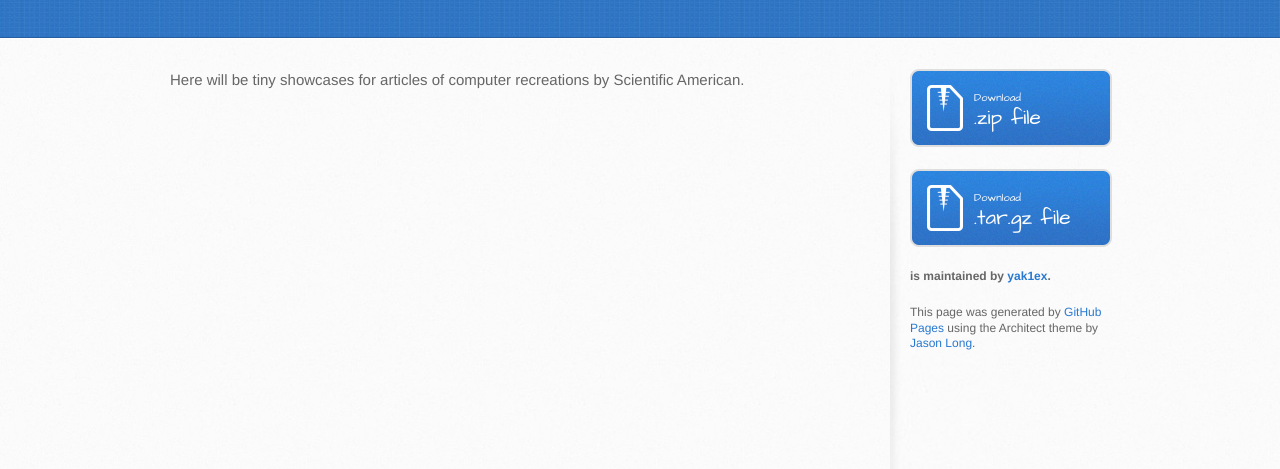
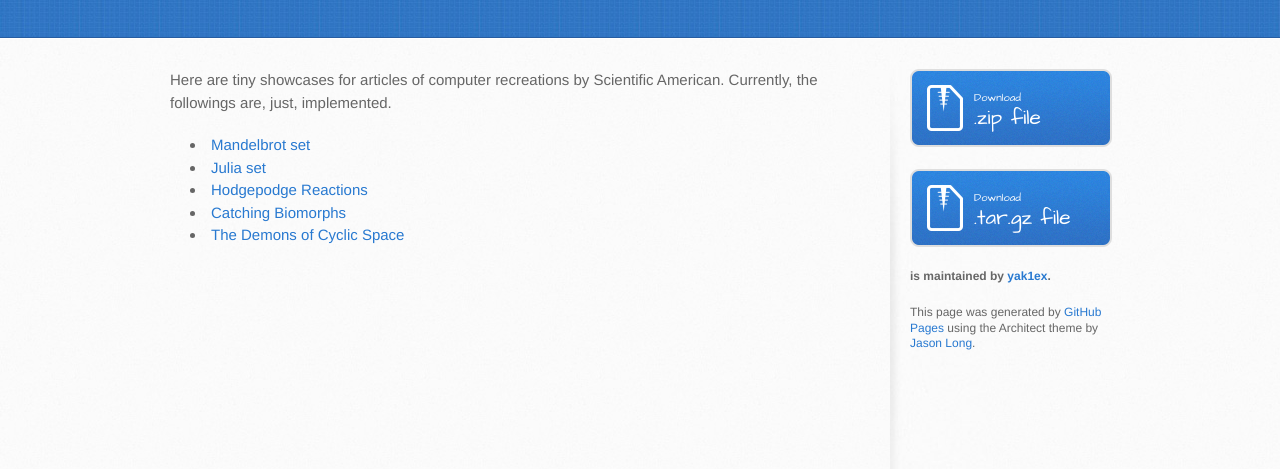
Before and after one commit to yak1ex/crr, a website: page gh-pages/index.html in a window 1280 px wide. Shown: the part 273-742 px from the top of the page. Drawn offline with Linux system fonts and the light colour scheme.

Commit message:
Add links to implementations on gh-pages.

```diff
--- a/gh-pages/index.html
+++ b/gh-pages/index.html
@@ -28,7 +28,14 @@
     <div id="content-wrapper">
       <div class="inner clearfix">
         <section id="main-content">
-          <p>Here will be tiny showcases for articles of computer recreations by Scientific American.</p>
+          <p>Here are tiny showcases for articles of computer recreations by Scientific American. Currently, the followings are, just, implemented.</p>
+          <ul>
+            <li><a href="mandelbrot.html">Mandelbrot set</a>
+            <li><a href="julia.html">Julia set</a>
+            <li><a href="hodgepodge.html">Hodgepodge Reactions</a>
+            <li><a href="biomorph.html">Catching Biomorphs</a>
+            <li><a href="demon.html">The Demons of Cyclic Space</a>
+          </ul>
         </section>
 
         <aside id="sidebar">
```
